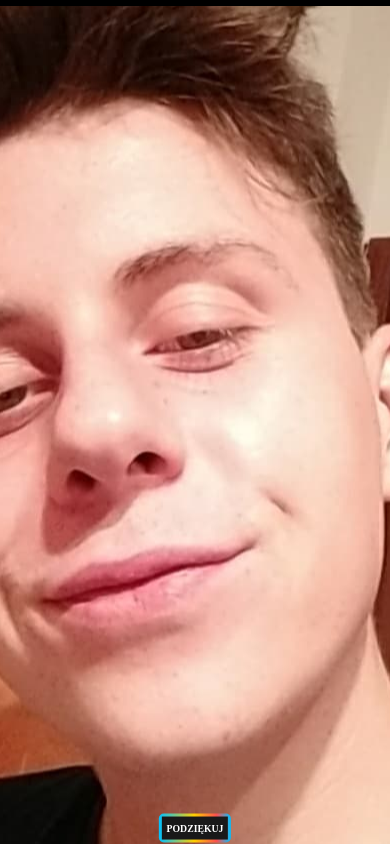
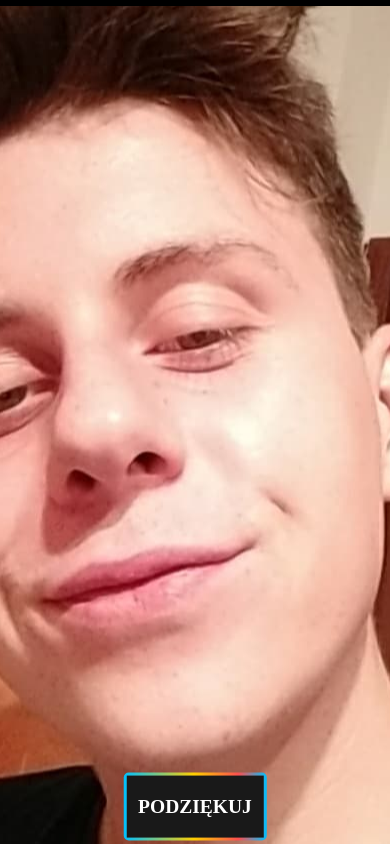
Before and after one commit to Damian2269/SymulatorDzi-kowania, a plain HTML site: page index.html in a window 390 px wide. Drawn offline with Linux system fonts and the light colour scheme.

Commit message:
Add files via upload

```diff
--- a/index.html
+++ b/index.html
@@ -129,11 +129,47 @@ font-size: 47px;
 .rainbow {
   text-align: center;
   text-decoration: underline;
-  font-size: 40px;
+  font-size: 42px;
   font-family: monospace;
   letter-spacing: 5px;
   animation: colorRotate 6s linear 0s infinite;
 }
+
+@media only screen and (max-width: 768px) {
+ .rainbow
+ {
+ font-size: 22px;
+}
+
+.rainbow-button {
+position: absolute;
+bottom: 0;
+left: 50%;
+transform: translate(-50%, -5%);
+  width:calc(35vw + 6px);
+  height:calc(16vw + 6px);
+  background-image: linear-gradient(90deg, #00C0FF 0%, #FFCF00 49%, #FC4F4F 80%, #00C0FF 100%);
+  border-radius:5px;
+  display:flex;
+  align-items:center;
+  justify-content:center;
+  text-transform:uppercase;
+  font-size:5vw;
+  font-weight:bold;
+}
+.rainbow-button:after {
+  content:attr(alt);
+  width:35vw;
+  height:16vw;
+  background-color:#191919;
+  display:flex;
+  align-items:center;
+  justify-content:center;
+}
+.rainbow-button:hover {
+  animation:slidebg 2s linear infinite;
+}
+ }
 
 @keyframes colorRotate {
   from {
```
